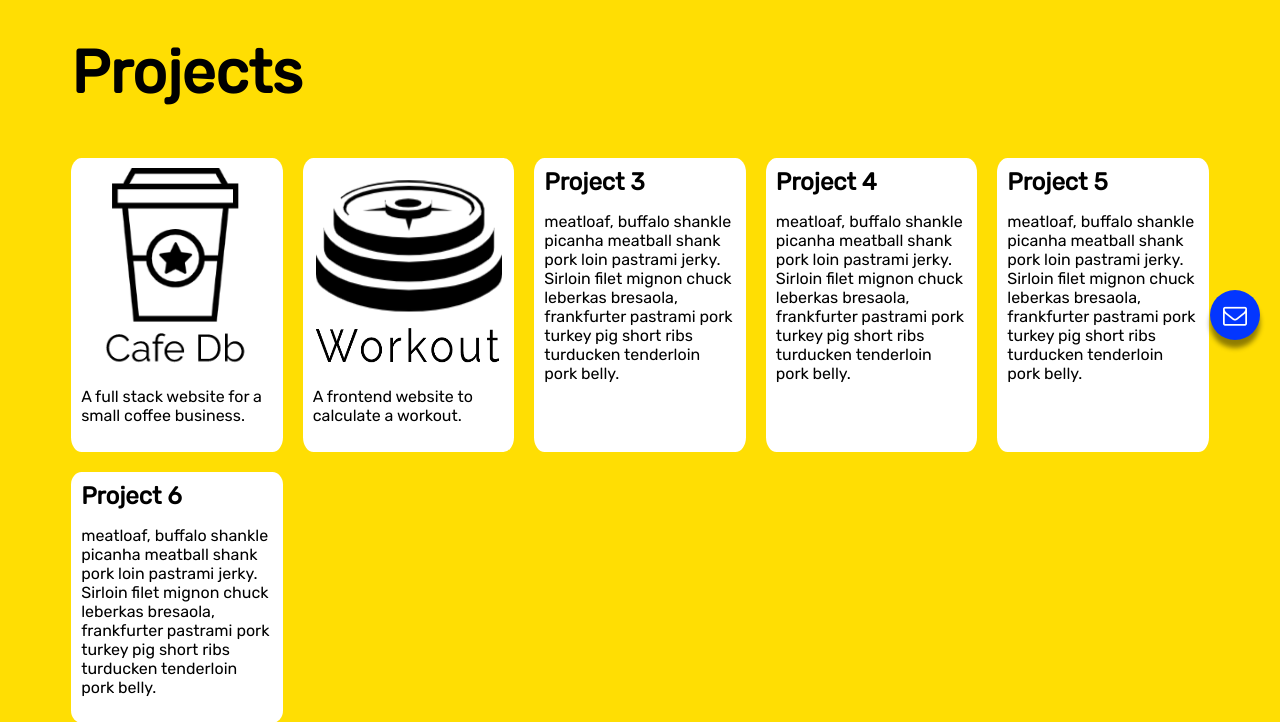
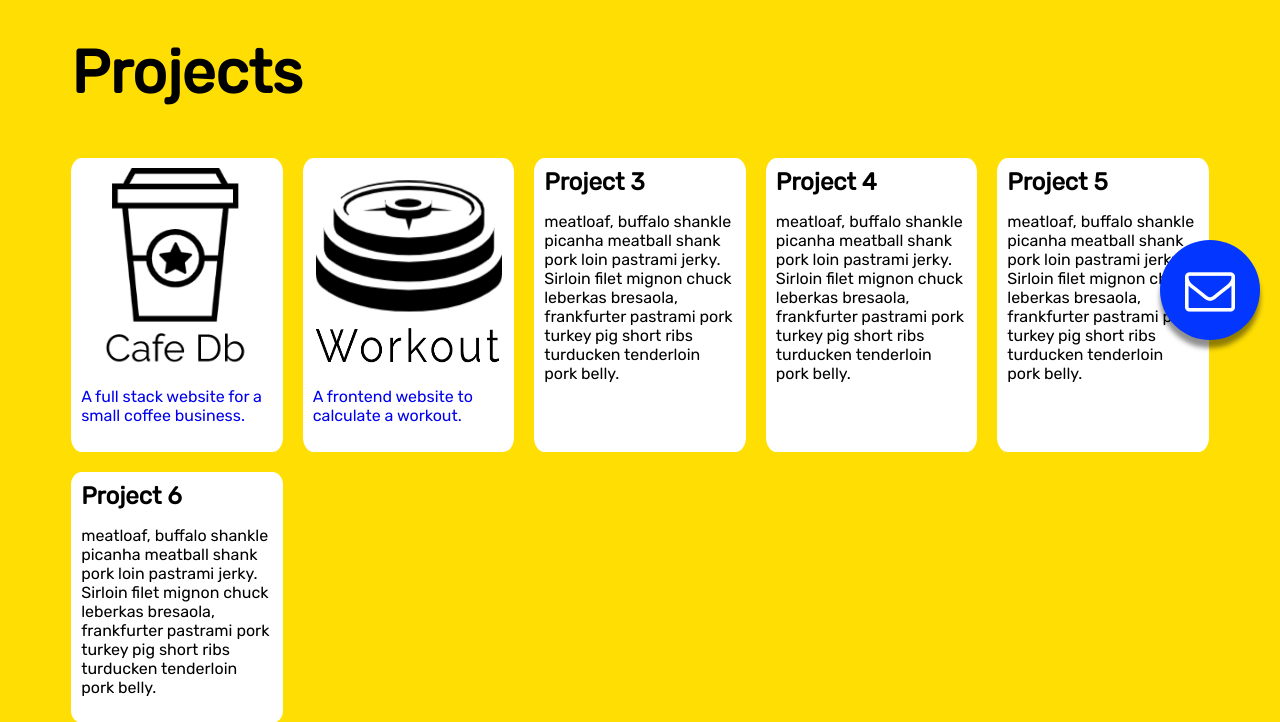
Before and after one commit to JorgeTadeo/PersonalWebSite, a PHP site: page / in a window 1280 px wide. Shown: the part 440-1162 px from the top of the page. Run offline with PHP 8.4, Linux system fonts and the light colour scheme.

Commit message:
icon updates
Enhanced the email icon bubble and icon by increasing 50px on both.

```diff
--- a/index.php
+++ b/index.php
@@ -57,8 +57,8 @@
 		color: white;
 	}
 	.circle{
-		height: 50px;
-		width: 50px;
+		height: 100px;
+		width: 100px;
 		border-radius: 50%;
 		background-color: #0336FF;
 		text-decoration: none;
@@ -89,6 +89,12 @@
 	.nav{
 		margin-top: 49.8px;
 	}
+	a > p {
+		font-size: 16px;
+	}
+	.grid > li > a{
+		text-decoration: none;
+	}
 	</style>
   </head>
 	<body>
@@ -110,16 +116,18 @@
 			 <h1 id="projects">Projects</h1>
 			  <ul class="grid">
 			    <li>
-					<a href="https://www.cafedb.xyz/"><img src="cafedblogo.png" width="100%" height="72%"></a>
+					<a href="https://www.cafedb.xyz/"><img src="cafedblogo.png" width="100%" height="72%">
 					<p>
 					  A full stack website for a small coffee business.
 					</p>
+					</a>
 				</li>
 				<li>
-				  <a href="#"><img src="workoutlogo.png" width="100%" height="72%"></a>
+				  <a href="#"><img src="workoutlogo.png" width="100%" height="72%">
 				  	<p>
 						A frontend website to calculate a workout.
 					</p>
+					</a>
 				</li>
 				<li>
 				  <h2>Project 3</h2>
@@ -166,7 +174,7 @@
 		</article>
 	  </main>
 	  <div class="bottom-icon">
-	    <a class="fixedbutton circle container" href="mailto: jorgetadeo510@gmail.com"><i class="fa fa-envelope-o icon" style="font-size:24px; height:24px;"></i></a>
+	    <a class="fixedbutton circle container" href="mailto: jorgetadeo510@gmail.com"><i class="fa fa-envelope-o icon" style="font-size:50px; height:50px;"></i></a>
 	  </div>
 	</div>
 	</body>
```
